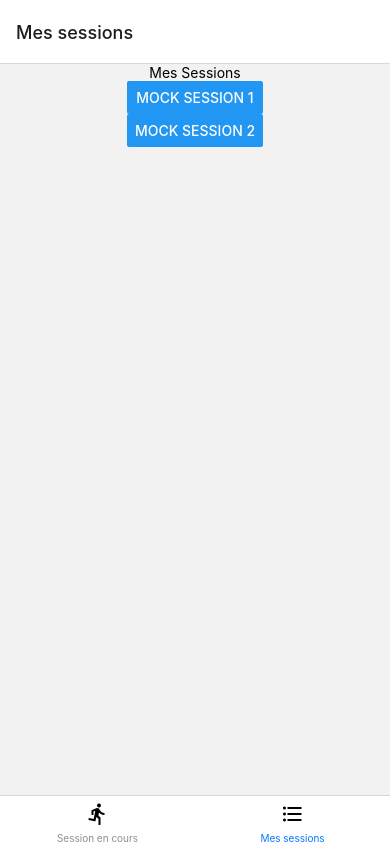
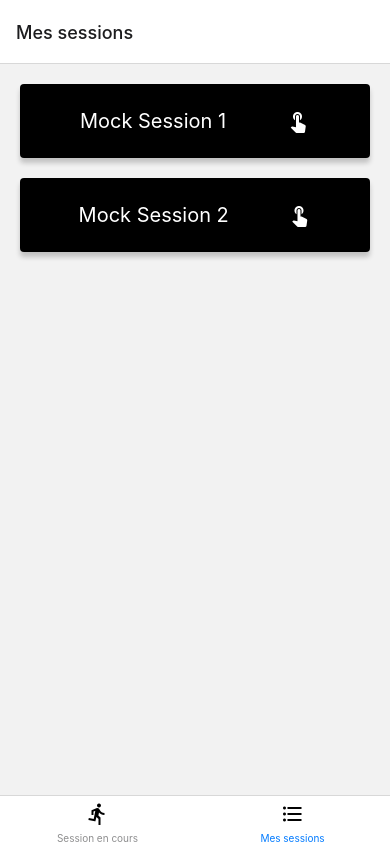
Before and after one commit to david-mi/Intervalize, a React Native app: screen / in a window 390 px wide. Both pictures are taken after a click on the button "MES SESSIONS". Built offline with nearby package versions, Linux system fonts and the light colour scheme.

Commit message:
style: styling MySessions

```diff
--- a/src/components/MySessions/MySessions.tsx
+++ b/src/components/MySessions/MySessions.tsx
@@ -1,9 +1,11 @@
 import * as React from "react"
-import { View, Text, FlatList, Button, Alert } from "react-native";
+import { View, FlatList, Alert } from "react-native";
 import { GlobalContext } from "../../context/GlobalContext";
 import { TabActions } from '@react-navigation/native';
 import { BottomTabScreenProps } from "@react-navigation/bottom-tabs"
 import { Session, TabNavParamList } from "../../types";
+import CustomButton from "../CustomButton/CustomButton";
+import { styles } from "./mySessions.styles";
 
 type Props = BottomTabScreenProps<TabNavParamList, "Mes sessions">
 
@@ -52,11 +54,19 @@ function MySessions({ navigation }: Props) {
 
   return (
     <View style={{ flex: 1, justifyContent: 'center', alignItems: 'center' }}>
-      <Text>Mes Sessions</Text>
       <FlatList
+        horizontal={false}
         data={sessions}
+        contentContainerStyle={styles.list}
+        style={styles.wrapper}
         renderItem={({ item }) => {
-          return <Button onPress={() => handlePress(item.id)} title={item.name} />
+          return (
+            <CustomButton
+              icon={{ name: "touch-app" }}
+              onPress={() => handlePress(item.id)}
+              title={item.name}
+            />
+          )
         }}
       />
     </View>
--- /dev/null
+++ b/src/components/MySessions/mySessions.styles.ts
@@ -0,0 +1,14 @@
+import { StyleSheet } from "react-native"
+import { globalStyle } from "../../styles/styles.variables.global"
+
+export const styles = StyleSheet.create({
+  wrapper: {
+    width: "100%"
+  },
+  list: {
+    flex: 1,
+    gap: globalStyle.gap,
+    alignItems: "stretch",
+    padding: globalStyle.padding
+  }
+})
```
